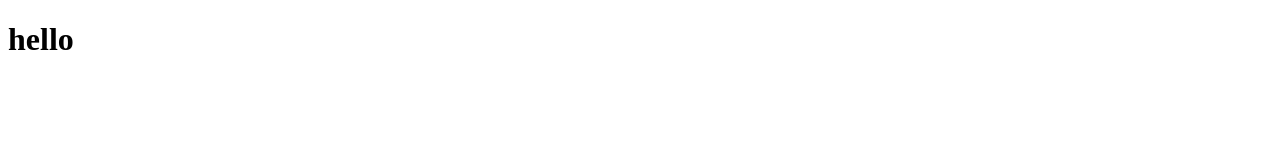
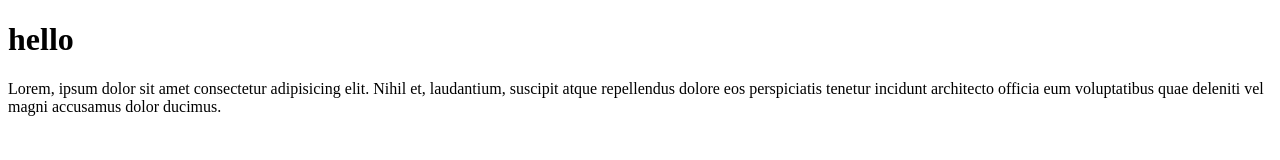
Before and after one commit to rezatm/Test, a plain HTML site: page index.html in a window 1280 px wide. Drawn offline with Linux system fonts and the light colour scheme.

Commit message:
add cheage to developer

```diff
--- a/index.html
+++ b/index.html
@@ -1,12 +1,16 @@
 <!DOCTYPE html>
 <html lang="en">
+
 <head>
     <meta charset="UTF-8">
     <meta http-equiv="X-UA-Compatible" content="IE=edge">
     <meta name="viewport" content="width=device-width, initial-scale=1.0">
     <title>git</title>
 </head>
+
 <body>
     <h1>hello</h1>
+    <p>Lorem, ipsum dolor sit amet consectetur adipisicing elit. Nihil et, laudantium, suscipit atque repellendus dolore eos perspiciatis tenetur incidunt architecto officia eum voluptatibus quae deleniti vel magni accusamus dolor ducimus.</p>
 </body>
+
 </html>
--- a/style/style.css
+++ b/style/style.css
@@ -0,0 +1,3 @@
+body {
+    background-color: blue;
+}
```
Also changed, not shown: content.html (+0 -1 lines).
